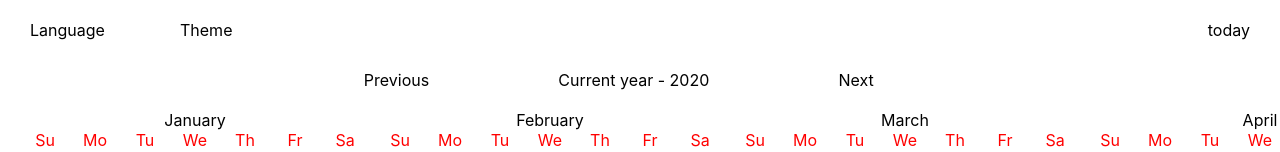
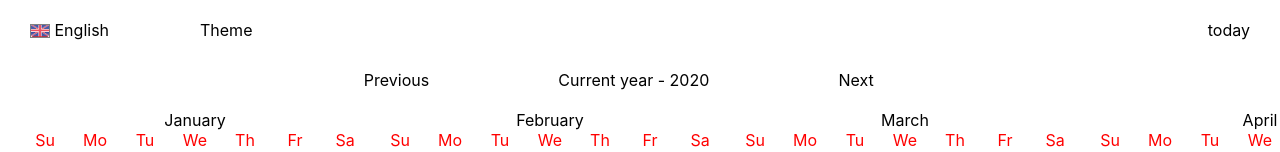
Before and after one commit to EugeneSheuchuk/simpleCalendar, a React (Create React App) app: page / in a window 1280 px wide. Shown: the top 152 px of the page. Built offline with nearby package versions, Linux system fonts and the light colour scheme.

Commit message:
feat: add choose language

```diff
--- a/src/App.jsx
+++ b/src/App.jsx
@@ -1,13 +1,15 @@
-import React, { useEffect } from 'react';
+import React, { useState, useEffect } from 'react';
 import style from './App.module.css';
 import Month from './containers/month/Month';
 import { connect } from 'react-redux';
-import { _changeCurrentDay, _changeViewYear } from './store/actions';
+import { _changeCurrentDay, _changeCurrentLanguage, _changeViewYear } from './store/actions';
 import { getDate } from './store/selectors';
 import { prepareDataForMonth } from './assets/functions';
+import Languages from './containers/languages/Languages';
 
 function App({
                  changeViewYear,
+                 changeCurrentLanguage,
                  currentYear,
                  daysOfWeek,
                  monthsNames,
@@ -16,13 +18,20 @@ function App({
                  currentDate,
                  timeToNextDay,
                  changeCurrentDay,
+                 currentLanguage,
+                 languages,
              }) {
     useEffect(() => {
+        setLoading(() => true);
+        changeCurrentLanguage(window.navigator.language);
+        setLoading(() => false);
         const timerId = setTimeout(() => changeCurrentDay(), timeToNextDay);
         return () => {
             clearTimeout(timerId);
         };
-    }, [changeCurrentDay, timeToNextDay]);
+    }, [changeCurrentLanguage, changeCurrentDay, timeToNextDay]);
+
+    const [isLoading, setLoading] = useState(true);
 
     const list = [];
     for (let i = 0; i < 12; i++) {
@@ -39,11 +48,15 @@ function App({
         );
     }
 
-    return (
+    return isLoading ? null :(
         <div className={style.mainBoard}>
             <div className={style.header}>
                 <div className={style.options}>
-                    <div className={`${style.opItem} ${style.language}`}>Language</div>
+                    <div className={`${style.opItem} ${style.language}`}>
+                        <Languages currentLanguage={currentLanguage}
+                                   languages={languages}
+                                   action={changeCurrentLanguage}/>
+                    </div>
                     <div className={`${style.opItem} ${style.theme}`}>Theme</div>
                     <div className={`${style.opItem} ${style.today}`}>today</div>
                 </div>
@@ -81,6 +94,9 @@ const mapDispatchToProps = (dispatch) => {
         changeCurrentDay() {
             dispatch(_changeCurrentDay());
         },
+        changeCurrentLanguage(language) {
+            dispatch(_changeCurrentLanguage(language))
+        }
     };
 };
 
--- a/src/App.module.css
+++ b/src/App.module.css
@@ -10,7 +10,7 @@
 
 .options {
     display: grid;
-    grid-template-columns: 150px 150px 1fr;
+    grid-template-columns: 170px 150px 1fr;
     grid-template-rows: 1fr;
     margin-bottom: 30px;
 }
--- /dev/null
+++ b/src/assets/languages.js
@@ -0,0 +1,5 @@
+export const languages = {
+	en: ['English', -2750],
+	ru: ['Русский', -2234],
+	by: ['Беларуская', -417],
+};
--- /dev/null
+++ b/src/components/language/Language.jsx
@@ -0,0 +1,26 @@
+import React from 'react';
+import style from './Language.module.css';
+import flags from './../../assets/flags/flags_responsive.png'
+
+
+function Language({ value, position, action = () => {}, lang }) {
+	const svgStyle = {
+		'backgroundImage': `url(${flags})`,
+		'backgroundPosition': `0 ${position}px`,
+		'backgroundRepeat': ` no-repeat`,
+		'backgroundSize': 'cover',
+		'width': '20px',
+		'height': '14px',
+		'display': 'inline-block',
+		'border': '1px solid gray'
+	};
+
+	return (
+		<div className={style.language}
+			 onClick={() => action(lang)}>
+			<span style={svgStyle}></span> {value}
+		</div>
+	);
+}
+
+export default Language;
--- /dev/null
+++ b/src/components/language/Language.module.css
@@ -0,0 +1,9 @@
+.language {
+    height: 20px;
+    line-height: 20px;
+    vertical-align: middle;
+}
+.language span {
+    position: relative;
+    top: 2px;
+}
--- /dev/null
+++ b/src/containers/languages/Languages.jsx
@@ -0,0 +1,28 @@
+import React from 'react';
+import Language from '../../components/language/Language';
+import style from './Languages.module.css';
+
+function Languages({ currentLanguage, languages, action }) {
+	const languagesArray = [];
+	for ( let key in languages ) {
+		if ( key === currentLanguage ) continue;
+		languagesArray.push([languages[key], key]);
+	}
+	const langs = languagesArray.map((item, index) =>
+		<Language value={item[0][0]}
+				  position={item[0][1]}
+				  key={`${item[0][0]}-${index}`}
+				  lang={item[1]}
+				  action={action}/>);
+	return (
+		<div className={style.main}>
+			<Language value={languages[currentLanguage][0]}
+					  position={languages[currentLanguage][1]}/>
+			<div className={style.menu}>
+				{langs}
+			</div>
+		</div>
+	);
+}
+
+export default Languages;
--- /dev/null
+++ b/src/containers/languages/Languages.module.css
@@ -0,0 +1,24 @@
+.main {
+    position: relative;
+}
+
+.main:hover .menu {
+    display: block;
+}
+.menu {
+    position: absolute;
+    display: none;
+    z-index: 10;
+}
+
+.menu div {
+    width: 130px;
+    height: 30px;
+    line-height: 30px;
+    vertical-align: middle;
+}
+
+.menu div:hover {
+    background-color: lightgray;
+
+}
--- a/src/index.css
+++ b/src/index.css
@@ -1,3 +1,8 @@
+* {
+    box-sizing: border-box;
+    margin: 0;
+    padding: 0;
+}
 body {
     margin: 0;
     font-family: -apple-system, BlinkMacSystemFont, 'Segoe UI', 'Roboto',
--- a/src/store/actionTypes.js
+++ b/src/store/actionTypes.js
@@ -3,3 +3,6 @@ export const DATEREDUCER_CHANGE_CURRENT_YEAR =
 
 export const DATEREDUCER_CHANGE_CURRENT_DAY =
     '[DATEREDUCER] CHANGE_CURRENT_DAY';
+
+export const CHANGE_CURRENT_LANGUAGE =
+	'CHANGE_CURRENT_LANGUAGE';
--- a/src/store/actions.js
+++ b/src/store/actions.js
@@ -8,3 +8,8 @@ export const _changeViewYear = (change) => ({
 export const _changeCurrentDay = () => ({
     type: ACTIONS.DATEREDUCER_CHANGE_CURRENT_DAY,
 });
+
+export const _changeCurrentLanguage = (language) => ({
+    type: ACTIONS.CHANGE_CURRENT_LANGUAGE,
+    language,
+});
--- a/src/store/dateReducer.js
+++ b/src/store/dateReducer.js
@@ -4,6 +4,7 @@ import {
 	getCurrentDateInString,
 	getNextDateInString,
 } from '../assets/functions';
+import { languages } from '../assets/languages';
 
 const stringCurrentDate = getCurrentDateInString();
 const initialData = currentDayData(stringCurrentDate);
@@ -12,6 +13,8 @@ let initialState = {
 	...initialData,
 	stringCurrentDate,
 	viewYear: initialData.currentYear,
+	currentLanguage: 'en',
+	languages: languages,
 	monthsNames: [
 		'January',
 		'February',
@@ -45,6 +48,15 @@ export const dateReducer = (state = initialState, action) => {
 				stringCurrentDate: stringNextDate,
 				viewYear: nextDateData.currentYear,
 			};
+		case ACTIONS.CHANGE_CURRENT_LANGUAGE:
+			let currentLanguage = 'en';
+			if (state.languages.hasOwnProperty(action.language)) {
+				currentLanguage = action.language;
+			}
+			return {
+				...state,
+				currentLanguage,
+			};
 		default:
 			return state;
 	}
```
Also changed, not shown: src/assets/flags/flags_responsive.png (added). Lines whose indentation alone changed are shown as unchanged.
